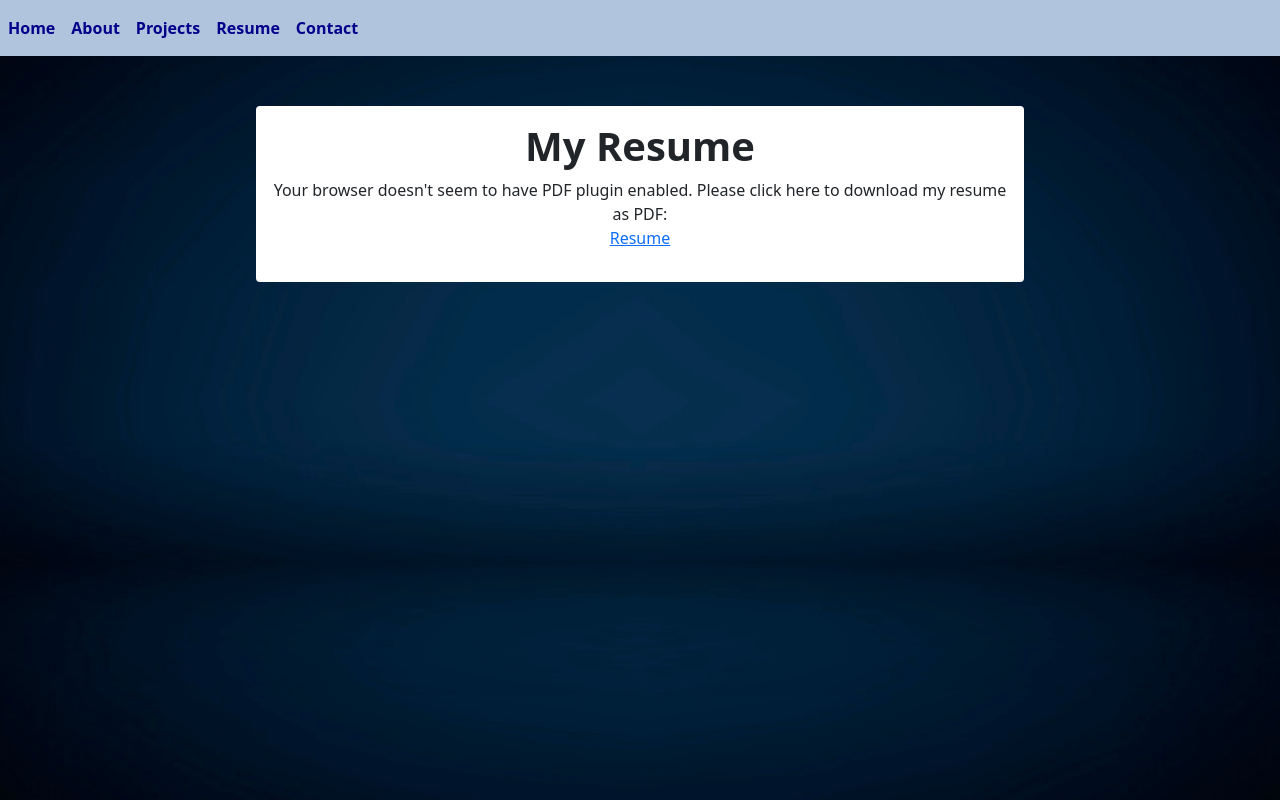
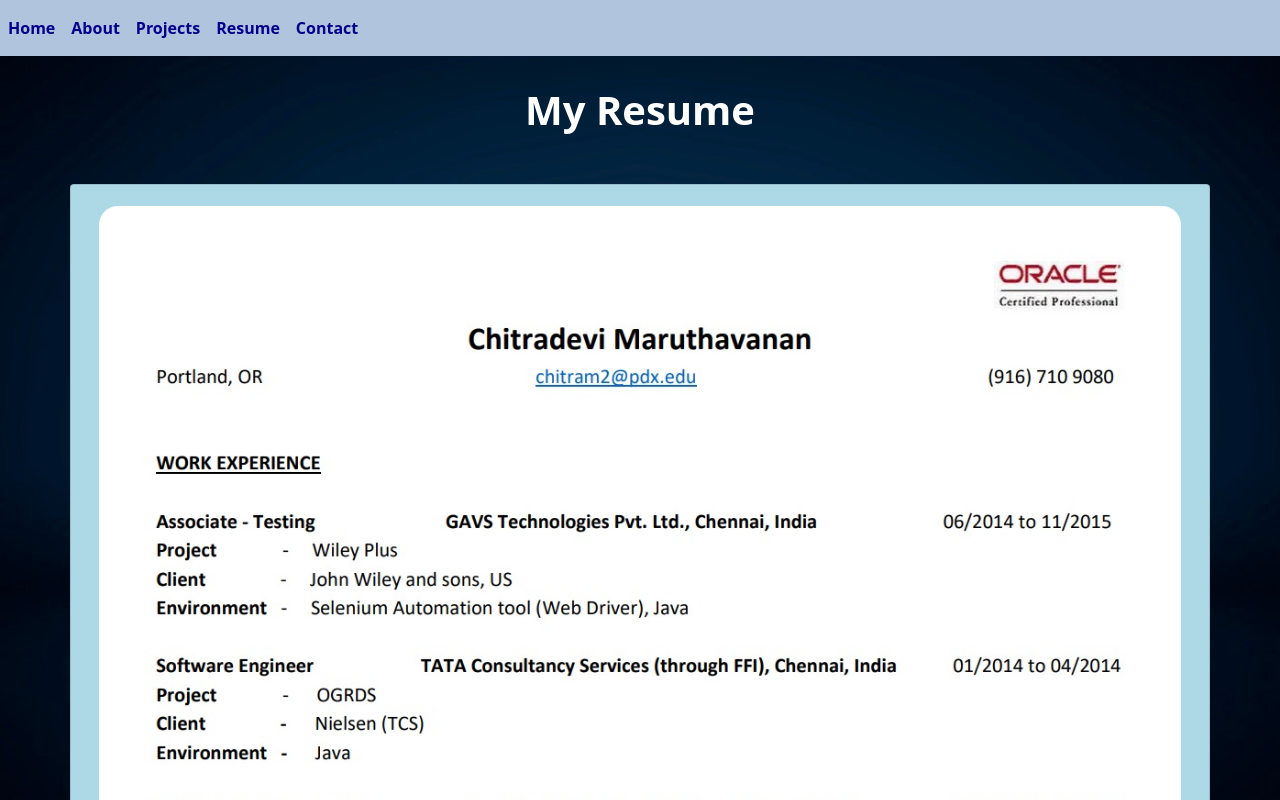
Before and after one commit to Chitramvanan/chitram.github.io, a plain HTML site: page Resume.html in a window 1280 px wide. Shown: the top 800 px of the page. Drawn offline with nearby package versions, Linux system fonts and the light colour scheme.

Commit message:
resumepageedited

```diff
--- a/Resume.css
+++ b/Resume.css
@@ -1,10 +1,18 @@
-.container {
-  border: none;
+.card-title {
+  color: White;
+  text-align: center;
+  margin-top: 30px;
 }
 .card {
-  width: 60%;
-  padding: 0px;
+  width: 90%;
   margin-top: 50px;
   margin-bottom: 50px;
   text-align: center;
+  background-color: lightblue;
 }
+.resume-card-img {
+  width: 100%;
+  border-radius: 5mm;
+  margin-top: 5px;
+  margin-bottom: 5px;
+}
--- a/Resume.html
+++ b/Resume.html
@@ -33,22 +33,23 @@
         </li>
       </ul>
     </nav>
+    <h1 class="card-title"><b>My Resume</b></h1>
     <div class="container card">
       <div class="card-body">
-        <h1 class="card-title"><b>My Resume</b></h1>
-        <object
-          data="Chitra_Resume.pdf"
-          type="application/pdf"
-          alt="A link to a .pdf file is present."
-          width="100%"
-          height="800px"
-        >
-          <p>
-            Your browser doesn't seem to have PDF plugin enabled. Please click
-            here to download my resume as PDF:
-            <a href="Chitra_Resume.pdf"><br />Resume</a>
-          </p>
-        </object>
+        <img
+          class="resume-card-img"
+          src="IndexPictures/resume-snapshot-1.jpg"
+          alt="Resume-snapshot-1"
+        />
+        <img
+          class="resume-card-img"
+          src="IndexPictures/resume-snapshot-2.jpg"
+          alt="Resume-snapshot-2"
+        />
+        <p>
+          Please click here to download my resume as PDF:
+          <a href="Chitra_Resume.pdf"><br />Resume</a>
+        </p>
       </div>
     </div>
   </body>
--- a/projects.css
+++ b/projects.css
@@ -3,9 +3,10 @@
   flex-flow: column wrap;
   word-wrap: break-word;
   background-color: lightblue;
-  padding: 30px;
+  padding-top: 30px;
   max-width: 80%;
   margin-top: 30px;
+  margin-bottom: 30px;
 }
 p {
   text-align: left;
```
Also changed, not shown: IndexPictures/resume-snapshot-1.jpg (added), IndexPictures/resume-snapshot-2.jpg (added).
